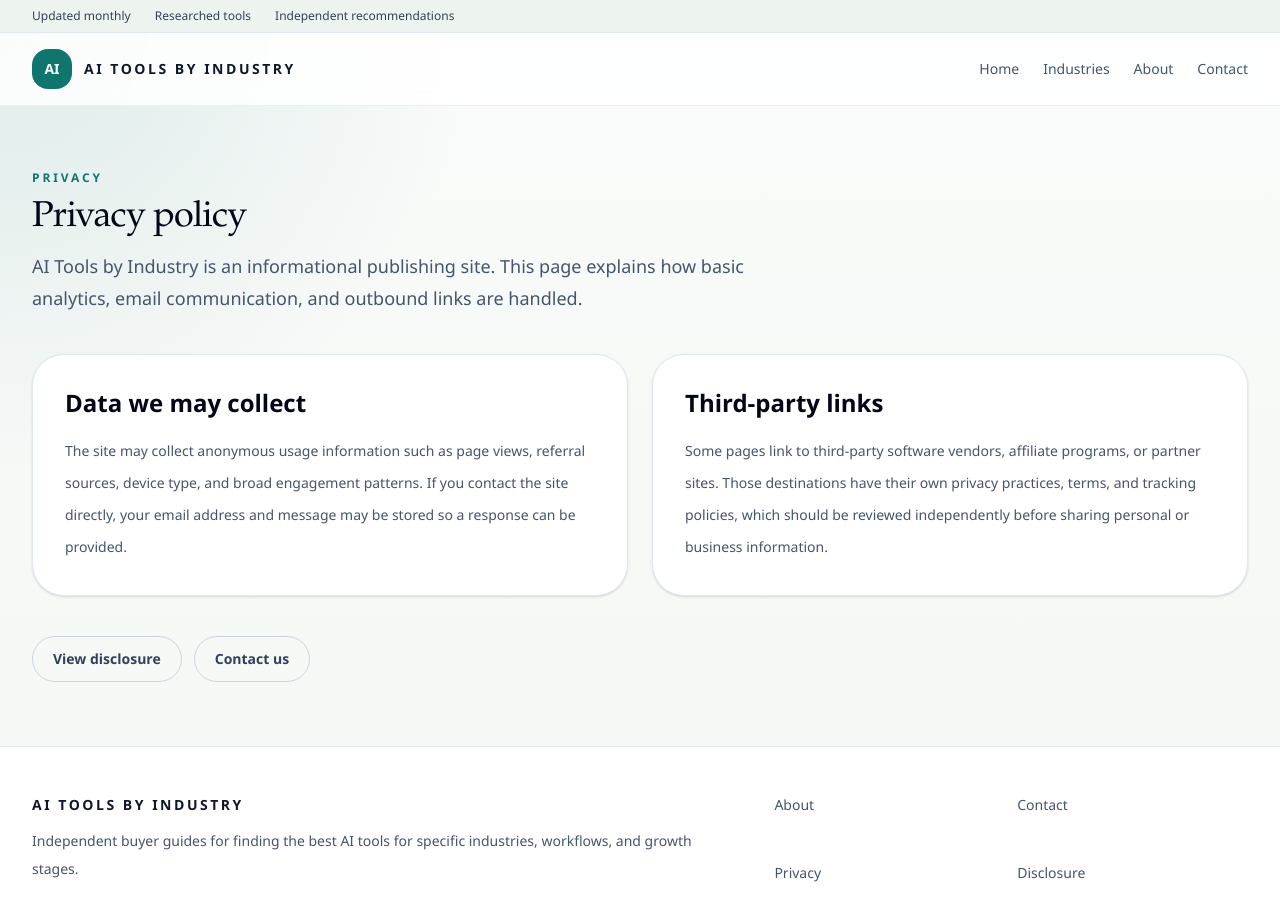
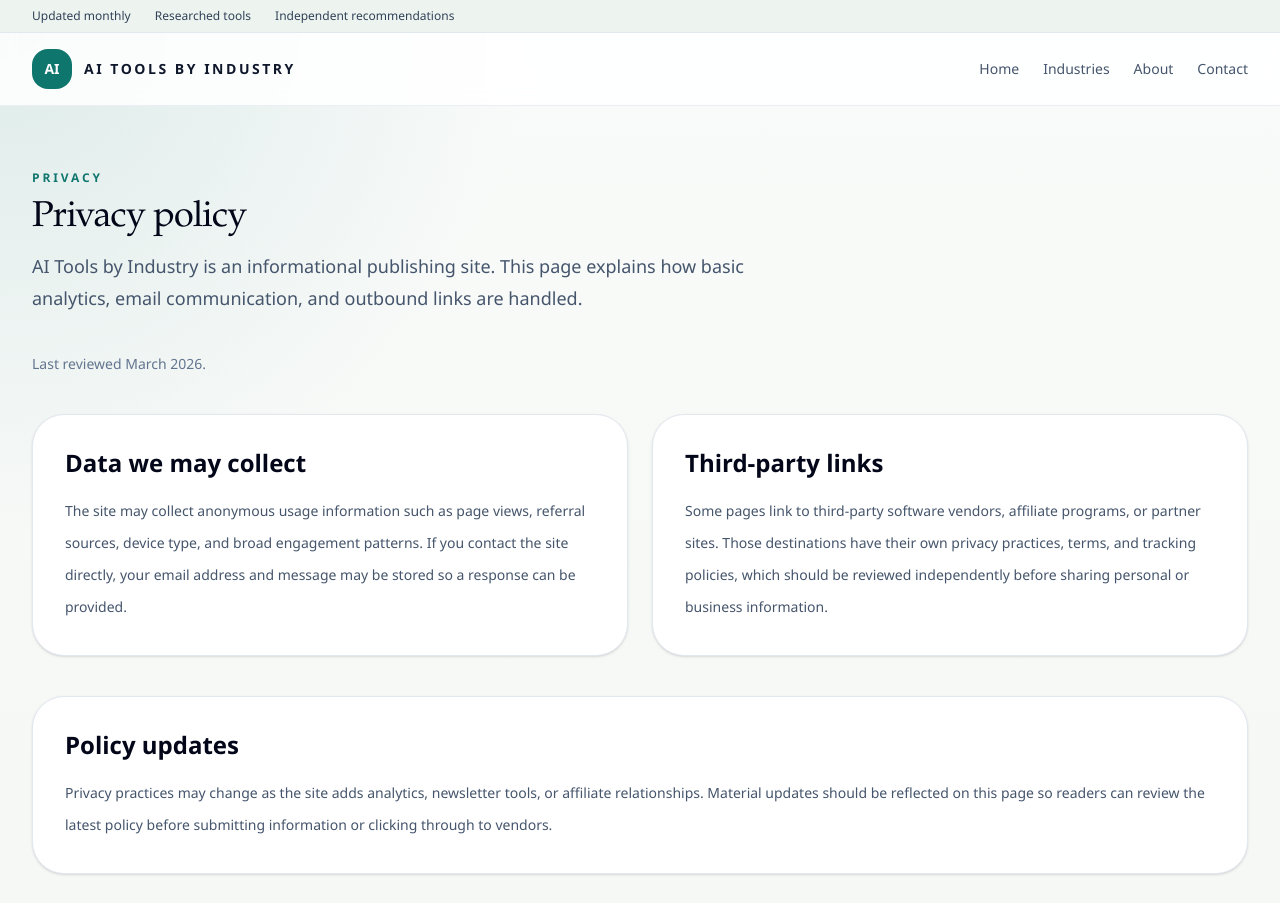
Before and after one commit to anthonycastagnaro-ops/ai-tools-by-industry, a Next.js app: page /privacy in a window 1280 px wide. Shown: the top 903 px of the page. Built offline with nearby package versions, Linux system fonts and the light colour scheme; no server answers.

Commit message:
final trust + editorial improvements

```diff
--- a/src/app/compare/[comparison]/page.tsx
+++ b/src/app/compare/[comparison]/page.tsx
@@ -232,7 +232,7 @@ export default async function ComparisonPage({ params }: Props) {
           <SectionHeading
             eyebrow="Pricing Comparison"
             title="Pricing snapshot"
-            description="These are placeholder pricing summaries designed for an affiliate-style buyer guide until live pricing tracking is added."
+            description="Pricing changes often, so use this section as a quick buying snapshot and confirm the latest plan details on each vendor site before you choose."
           />
           <ComparisonTable
             headers={["Tool", "Pricing", "Tradeoff"]}
--- a/src/app/contact/page.tsx
+++ b/src/app/contact/page.tsx
@@ -21,6 +21,9 @@ export default function ContactPage() {
         title="Editorial feedback, corrections, and partnership inquiries"
         description="Use this page if you need to suggest a correction, recommend a tool for review, or reach out about a legitimate partnership or affiliate program relationship."
       />
+      <p className="text-sm font-medium text-slate-500">
+        Editorial inbox reviewed monthly. Last updated March 2026.
+      </p>
       <div className="grid gap-6 lg:grid-cols-2">
         <div className="rounded-[2rem] border border-slate-200 bg-white p-8 shadow-sm">
           <p className="text-sm leading-8 text-slate-600">
@@ -35,6 +38,10 @@ export default function ContactPage() {
           <p className="mt-4 text-sm leading-8 text-slate-600">
             Response goal: within two business days for editorial corrections,
             partnership inquiries, and site feedback.
+          </p>
+          <p className="mt-4 text-sm leading-8 text-slate-600">
+            Please use a business email for vendor, media, and affiliate
+            outreach so requests can be reviewed and routed faster.
           </p>
         </div>
         <div className="rounded-[2rem] border border-slate-200 bg-white p-8 shadow-sm">
--- a/src/app/disclosure/page.tsx
+++ b/src/app/disclosure/page.tsx
@@ -21,6 +21,9 @@ export default function DisclosurePage() {
         title="Affiliate disclosure"
         description="Some outbound links on this site may be affiliate links. If a reader clicks through and later purchases or signs up, the site may earn a commission at no additional cost to that reader."
       />
+      <p className="text-sm font-medium text-slate-500">
+        Last reviewed March 2026.
+      </p>
       <div className="grid gap-6 lg:grid-cols-2">
         <div className="rounded-[2rem] border border-slate-200 bg-white p-8 text-sm leading-8 text-slate-600 shadow-sm">
           <h2 className="text-2xl font-semibold text-slate-950">Editorial intent</h2>
@@ -40,6 +43,15 @@ export default function DisclosurePage() {
           </p>
         </div>
       </div>
+      <div className="rounded-[2rem] border border-slate-200 bg-white p-8 text-sm leading-8 text-slate-600 shadow-sm">
+        <h2 className="text-2xl font-semibold text-slate-950">How links are handled</h2>
+        <p className="mt-4">
+          When affiliate relationships exist, they should be disclosed clearly
+          and used within editorial pages that are designed to help readers
+          compare software, not pressure them into a purchase. Editorial
+          judgment should come before monetization.
+        </p>
+      </div>
       <div className="flex flex-wrap gap-3">
         <Link
           href="/about"
--- a/src/app/privacy/page.tsx
+++ b/src/app/privacy/page.tsx
@@ -21,6 +21,9 @@ export default function PrivacyPage() {
         title="Privacy policy"
         description="AI Tools by Industry is an informational publishing site. This page explains how basic analytics, email communication, and outbound links are handled."
       />
+      <p className="text-sm font-medium text-slate-500">
+        Last reviewed March 2026.
+      </p>
       <div className="grid gap-6 lg:grid-cols-2">
         <div className="rounded-[2rem] border border-slate-200 bg-white p-8 text-sm leading-8 text-slate-600 shadow-sm">
           <h2 className="text-2xl font-semibold text-slate-950">Data we may collect</h2>
@@ -41,6 +44,15 @@ export default function PrivacyPage() {
           </p>
         </div>
       </div>
+      <div className="rounded-[2rem] border border-slate-200 bg-white p-8 text-sm leading-8 text-slate-600 shadow-sm">
+        <h2 className="text-2xl font-semibold text-slate-950">Policy updates</h2>
+        <p className="mt-4">
+          Privacy practices may change as the site adds analytics, newsletter
+          tools, or affiliate relationships. Material updates should be
+          reflected on this page so readers can review the latest policy before
+          submitting information or clicking through to vendors.
+        </p>
+      </div>
       <div className="flex flex-wrap gap-3">
         <Link
           href="/disclosure"
```
